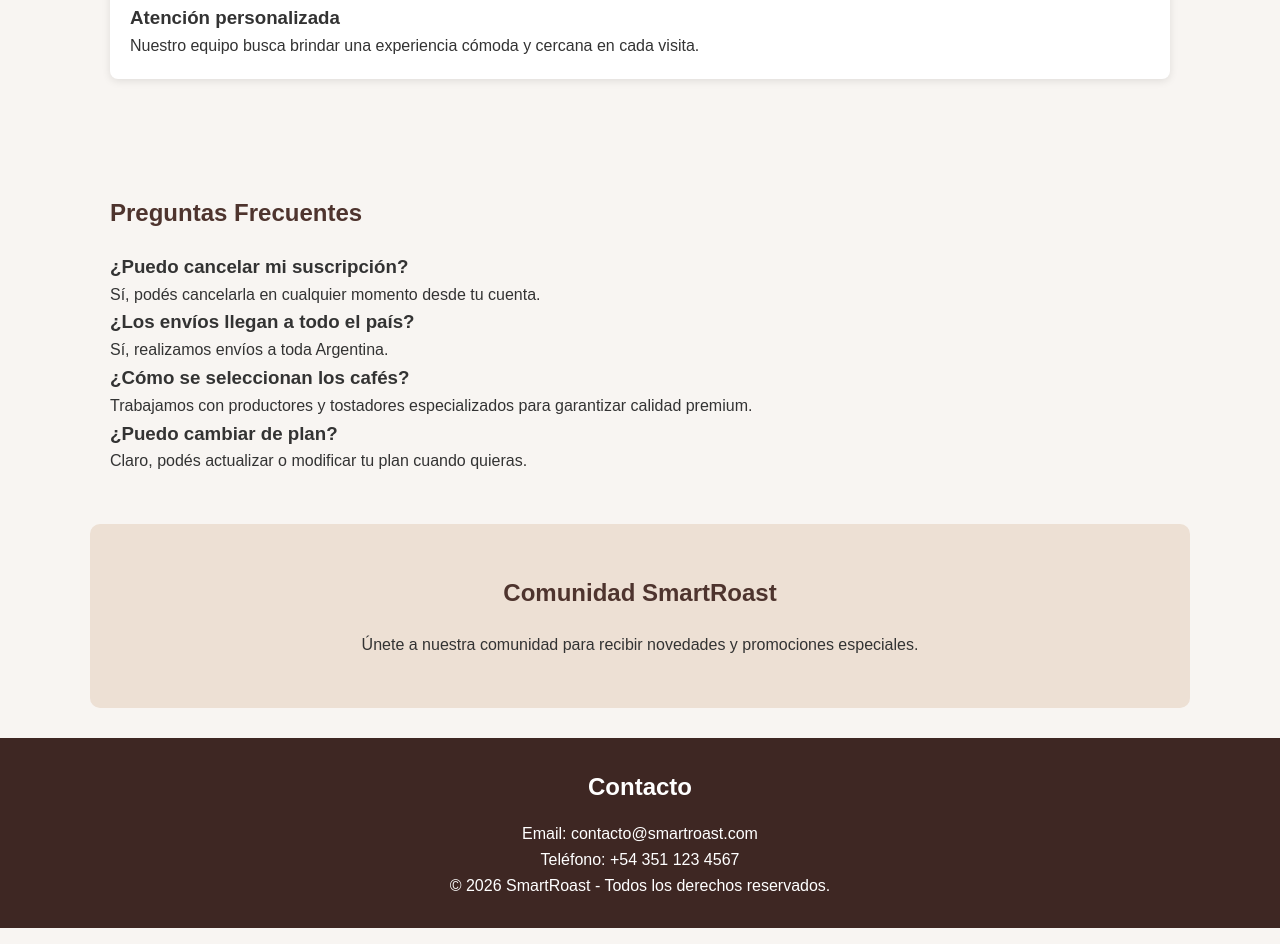
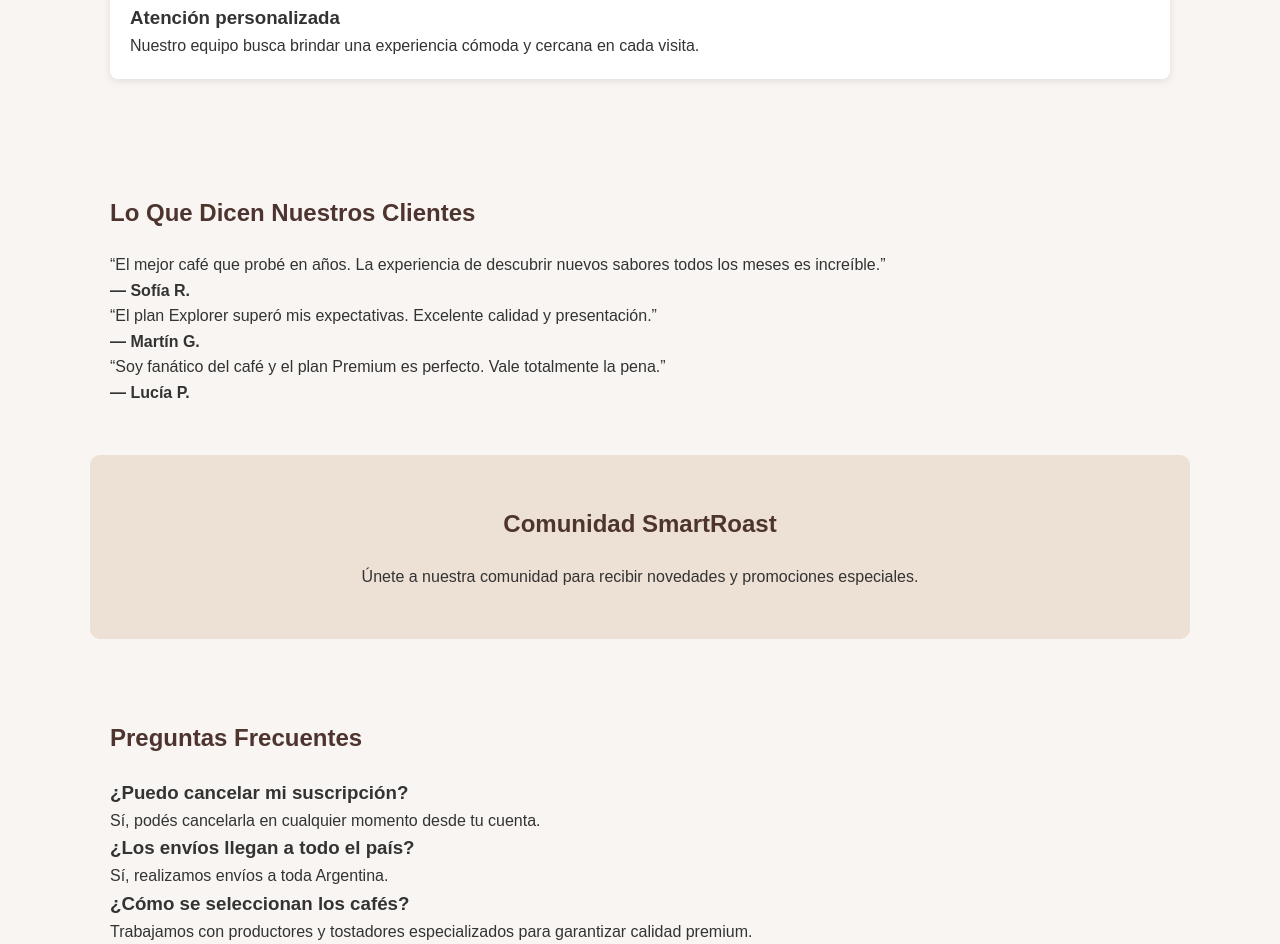
Before and after one commit to leonel22maciel/Smart-Roast-Retencion-de-Clientes-grupo-4-frontend, a plain HTML site: page frontend/index.html in a window 1280 px wide. Shown: the part 997-1941 px from the top of the page. Drawn offline with Linux system fonts and the light colour scheme.

Commit message:
Agregué Testimonios al HTML

```diff
--- a/frontend/index.html
+++ b/frontend/index.html
@@ -70,6 +70,47 @@
                 </p>
             </article>
         </section>
+<section>
+    <h2 class="section-title">Lo Que Dicen Nuestros Clientes</h2>
+
+    <div class="testimonials">
+
+      <div class="testimonial">
+        <p>
+          “El mejor café que probé en años. La experiencia
+          de descubrir nuevos sabores todos los meses es increíble.”
+        </p>
+
+        <h4>— Sofía R.</h4>
+      </div>
+
+      <div class="testimonial">
+        <p>
+          “El plan Explorer superó mis expectativas.
+          Excelente calidad y presentación.”
+        </p>
+
+        <h4>— Martín G.</h4>
+      </div>
+
+      <div class="testimonial">
+        <p>
+          “Soy fanático del café y el plan Premium es perfecto.
+          Vale totalmente la pena.”
+        </p>
+
+        <h4>— Lucía P.</h4>
+      </div>
+
+    </div>
+  </section>
+        <aside>
+            <h2>Comunidad SmartRoast</h2>
+            <p>
+                Únete a nuestra comunidad para recibir novedades y promociones
+                especiales.
+            </p>
+        </aside>
  <section>
     <h2 class="section-title">Preguntas Frecuentes</h2>
 
```
